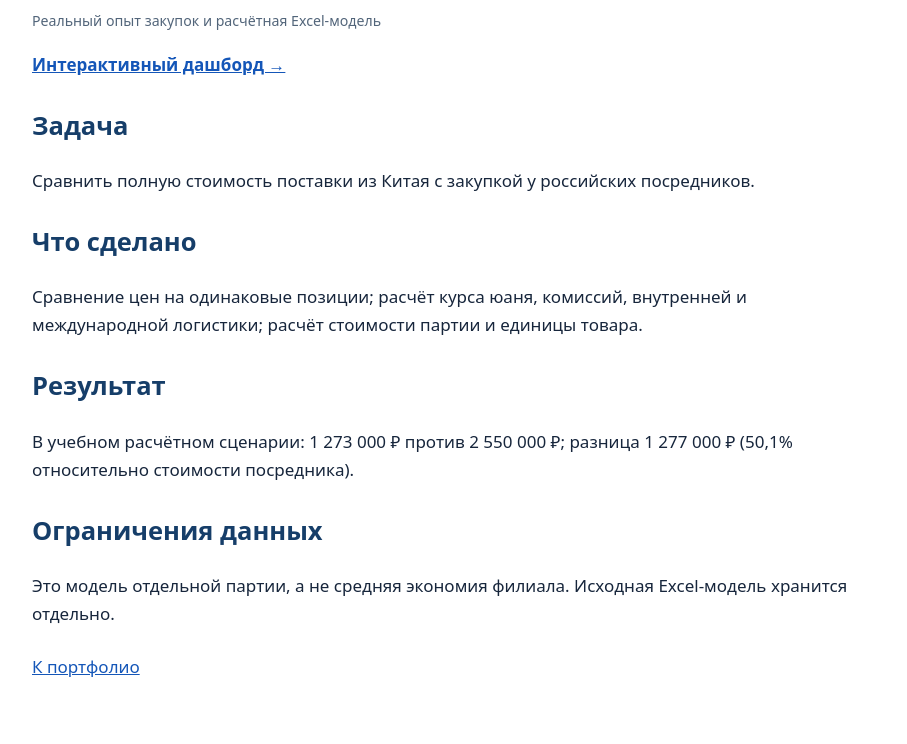
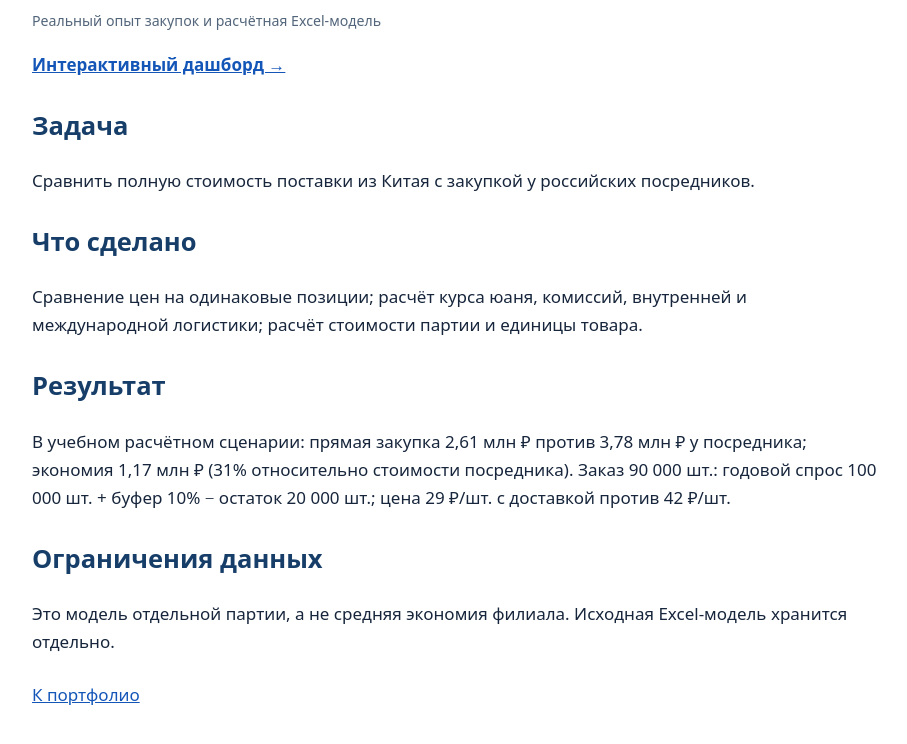
Before and after one commit to elizavetagheprasova-arch/marketplace-sales-sql-analytics, a plain HTML site: page case-1.html in a window 1280 px wide. Shown: the part 164-908 px from the top of the page, without its empty margins (183-1090 px from the left). Before the commit the page ends 885 px from the top, so only its background shows below. Drawn offline with Linux system fonts and the light colour scheme.

Commit message:
Align case 1 figures with Excel model
Co-authored-by: Perplexity <noreply@perplexity.ai>

```diff
--- a/case-1.html
+++ b/case-1.html
@@ -1 +1 @@
-<!doctype html><html lang="ru"><meta charset="utf-8"><meta name="viewport" content="width=device-width,initial-scale=1"><style>body{font:17px/1.65 system-ui;max-width:850px;margin:40px auto;padding:0 20px;color:#17263c}h1,h2{color:#163e69}a{color:#1456b8}section{margin:25px 0}small{color:#52657a}</style><title>Кейс 1 — Экономика закупок из Китая (TCO)</title><p><a href="./portfolio.html">← Все кейсы</a></p><h1>Кейс 1. Экономика закупок из Китая (TCO)</h1><small>Реальный опыт закупок и расчётная Excel-модель</small><p><strong><a href="./procurement.html">Интерактивный дашборд →</a></strong></p><section><h2>Задача</h2><p>Сравнить полную стоимость поставки из Китая с закупкой у российских посредников.</p></section><section><h2>Что сделано</h2><p>Сравнение цен на одинаковые позиции; расчёт курса юаня, комиссий, внутренней и международной логистики; расчёт стоимости партии и единицы товара.</p></section><section><h2>Результат</h2><p>В учебном расчётном сценарии: 1 273 000 ₽ против 2 550 000 ₽; разница 1 277 000 ₽ (50,1% относительно стоимости посредника).</p></section><section><h2>Ограничения данных</h2><p>Это модель отдельной партии, а не средняя экономия филиала. Исходная Excel-модель хранится отдельно.</p></section><p><a href="./portfolio.html">К портфолио</a></p></html>
+<!doctype html><html lang="ru"><meta charset="utf-8"><meta name="viewport" content="width=device-width,initial-scale=1"><style>body{font:17px/1.65 system-ui;max-width:850px;margin:40px auto;padding:0 20px;color:#17263c}h1,h2{color:#163e69}a{color:#1456b8}section{margin:25px 0}small{color:#52657a}</style><title>Кейс 1 — Экономика закупок из Китая (TCO)</title><p><a href="./portfolio.html">← Все кейсы</a></p><h1>Кейс 1. Экономика закупок из Китая (TCO)</h1><small>Реальный опыт закупок и расчётная Excel-модель</small><p><strong><a href="./procurement.html">Интерактивный дашборд →</a></strong></p><section><h2>Задача</h2><p>Сравнить полную стоимость поставки из Китая с закупкой у российских посредников.</p></section><section><h2>Что сделано</h2><p>Сравнение цен на одинаковые позиции; расчёт курса юаня, комиссий, внутренней и международной логистики; расчёт стоимости партии и единицы товара.</p></section><section><h2>Результат</h2><p>В учебном расчётном сценарии: прямая закупка 2,61 млн ₽ против 3,78 млн ₽ у посредника; экономия 1,17 млн ₽ (31% относительно стоимости посредника). Заказ 90 000 шт.: годовой спрос 100 000 шт. + буфер 10% − остаток 20 000 шт.; цена 29 ₽/шт. с доставкой против 42 ₽/шт.</p></section><section><h2>Ограничения данных</h2><p>Это модель отдельной партии, а не средняя экономия филиала. Исходная Excel-модель хранится отдельно.</p></section><p><a href="./portfolio.html">К портфолио</a></p></html>
```
